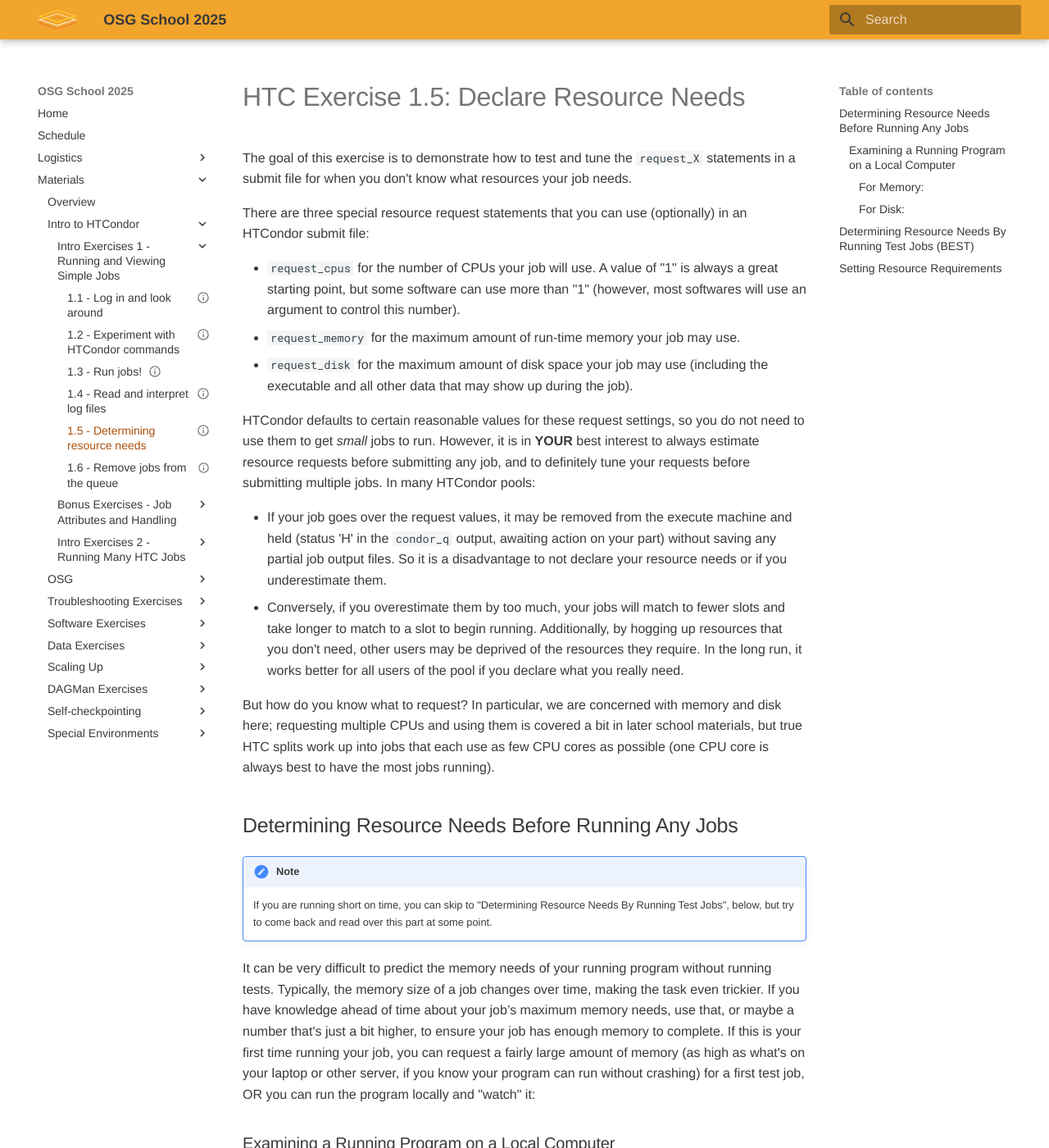
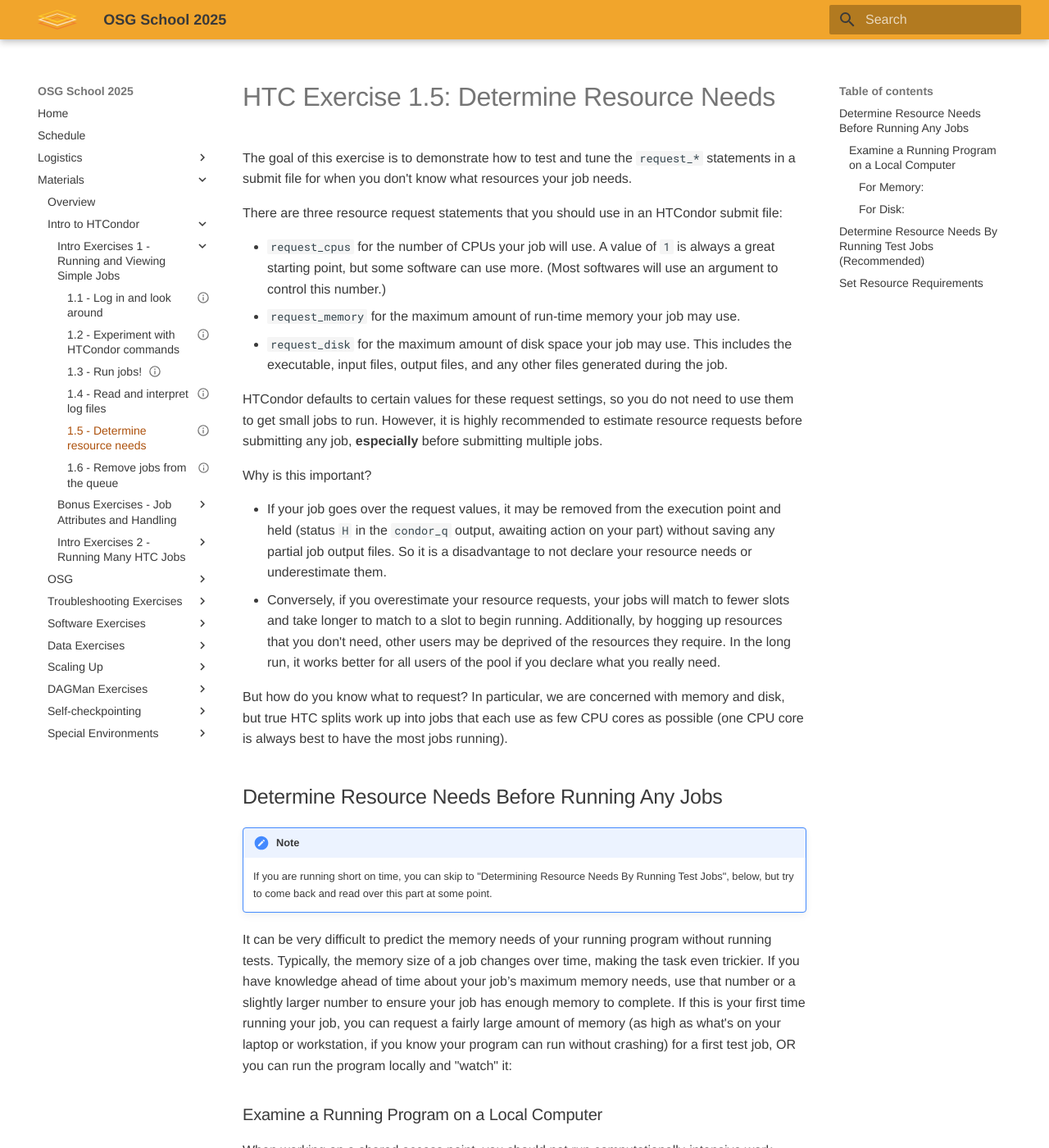
Before and after one commit to osg-htc/school-2025, an MkDocs documentation site: the page built from docs/materials/htcondor/part1-ex5-request.md, in a window 1280 px wide and 1400 px high. Shown: the whole window at 82% size. Built offline with MkDocs 1.6.1 and Material for MkDocs 9.7.7, drawn with Linux system fonts in a browser that asks for light colours; some of the changed text lies outside the part shown.

Commit message:
Update intro HTC 1.5

````diff
--- a/docs/materials/htcondor/part1-ex5-request.md
+++ b/docs/materials/htcondor/part1-ex5-request.md
@@ -4,35 +4,36 @@ status: testing
 
 <style type="text/css"> pre em { font-style: normal; background-color: yellow; } pre strong { font-style: normal; font-weight: bold; color: \#008; } </style>
 
-HTC Exercise 1.5: Declare Resource Needs
+HTC Exercise 1.5: Determine Resource Needs
 ===========================================
 
-The goal of this exercise is to demonstrate how to test and tune the `request_X` statements in a submit file for when you don't know what resources your job needs.
+The goal of this exercise is to demonstrate how to test and tune the `request_*` statements in a submit file for when you don't know what resources your job needs.
 
-There are three special resource request statements that you can use (optionally) in an HTCondor submit file:
+There are three resource request statements that you should use in an HTCondor submit file:
 
--  `request_cpus` for the number of CPUs your job will use. A value of "1" is always a great starting point, but some software can use more than "1" (however, most softwares will use an argument to control this number).
+-  `request_cpus` for the number of CPUs your job will use. A value of `1` is always a great starting point, but some software can use more. (Most softwares will use an argument to control this number.)
 -  `request_memory` for the maximum amount of run-time memory your job may use.
--  `request_disk` for the maximum amount of disk space your job may use (including the executable and all other data that may show up during the job).
+-  `request_disk` for the maximum amount of disk space your job may use. This includes the executable, input files, output files, and any other files generated during the job.
 
-HTCondor defaults to certain reasonable values for these request settings, so you do not need to use them to get *small* jobs to run.
-However, it is in **YOUR** best interest to always estimate resource requests before submitting any job, and to definitely tune your requests before submitting multiple jobs. In many HTCondor pools:
+HTCondor defaults to certain values for these request settings, so you do not need to use them to get small jobs to run. However, it is highly recommended to estimate resource requests before submitting any job, **especially** before submitting multiple jobs.
 
--  If your job goes over the request values, it may be removed from the execute machine and held (status 'H' in the `condor_q` output, awaiting action on your part) without saving any partial job output files. So it is a disadvantage to not declare your resource needs or if you underestimate them.
--  Conversely, if you overestimate them by too much, your jobs will match to fewer slots and take longer to match to a slot to begin running. Additionally, by hogging up resources that you don't need, other users may be deprived of the resources they require. In the long run, it works better for all users of the pool if you declare what you really need.
+Why is this important?
 
-But how do you know what to request? In particular, we are concerned with memory and disk here; requesting multiple CPUs and using them is covered a bit in later school materials, but true HTC splits work up into jobs that each use as few CPU cores as possible (one CPU core is always best to have the most jobs running).
+-  If your job goes over the request values, it may be removed from the execution point and held (status `H` in the `condor_q` output, awaiting action on your part) without saving any partial job output files. So it is a disadvantage to not declare your resource needs or underestimate them.
+-  Conversely, if you overestimate your resource requests, your jobs will match to fewer slots and take longer to match to a slot to begin running. Additionally, by hogging up resources that you don't need, other users may be deprived of the resources they require. In the long run, it works better for all users of the pool if you declare what you really need.
 
-Determining Resource Needs Before Running Any Jobs
+But how do you know what to request? In particular, we are concerned with memory and disk, but true HTC splits work up into jobs that each use as few CPU cores as possible (one CPU core is always best to have the most jobs running).
+
+Determine Resource Needs Before Running Any Jobs
 --------------------------------------------------
 
 !!! note
     If you are running short on time, you can skip to "Determining Resource Needs By Running Test Jobs", below, but try to come back and read over this part at some point.
 
 It can be very difficult to predict the memory needs of your running program without running tests. Typically, the memory size of a job changes over time, making the task even trickier.
-If you have knowledge ahead of time about your job’s maximum memory needs, use that, or maybe a number that's just a bit higher, to ensure your job has enough memory to complete. If this is your first time running your job, you can request a fairly large amount of memory (as high as what's on your laptop or other server, if you know your program can run without crashing) for a first test job, OR you can run the program locally and "watch" it:
+If you have knowledge ahead of time about your job’s maximum memory needs, use that number or a slightly larger number to ensure your job has enough memory to complete. If this is your first time running your job, you can request a fairly large amount of memory (as high as what's on your laptop or workstation, if you know your program can run without crashing) for a first test job, OR you can run the program locally and "watch" it:
 
-### Examining a Running Program on a Local Computer
+### Examine a Running Program on a Local Computer
 
 When working on a shared access point, you should not run computationally-intensive work because it can use resources needed by HTCondor to manage the queue for all uses.
 However, you may have access to other computers (your laptop, for example, or another server) where you can observe the memory usage of a program. The downside is that you'll have to watch a program run for essentially the entire time, to make sure you catch the maximum memory usage.
@@ -76,21 +77,21 @@ Swap:  4194296k total,      148k used,  4194148k free,  2960760k cached
 The `top` command (shown here with an option to limit the output to a single user ID) also shows information about running processes, but updates periodically by itself. Type the letter `q` to quit the interactive display. Again, the highlighted `RES` column shows an approximation of memory usage.
 
 #### For Disk:
-Determining disk needs may be a bit easier, because you can check on the size of files that a program is using while it runs. However, it is important to count all files that HTCondor counts to get an accurate size. HTCondor counts **everything** in your job sandbox toward your job’s disk usage:
+Determining disk needs is easier, because you can check on the size of files that a program is using while it runs. However, it is important to count all files that HTCondor counts to get an accurate size. HTCondor counts **everything** in your job sandbox toward your job’s disk usage:
 
 -   The executable itself
 -   All "input" files (anything else that gets transferred TO the job, even if you don't think of it as "input")
 -   All files created during the job (broadly defined as "output"), including the captured standard output and error files that you list in the submit file.
 -   All temporary files created in the sandbox, even if they get deleted by the executable before it's done.
 
-If you can run your program within a single directory on a local computer (not on the access point), you should be able to view files and their sizes with the `ls` and `du` commands.
+If you can run your program within a single directory on a local computer (not on the access point), you should be able to view files and their sizes with the `ls -lh` and `du` commands.
 
-Determining Resource Needs By Running Test Jobs (BEST)
+Determine Resource Needs By Running Test Jobs (Recommended)
 ------------------------------------------------------
 
 Despite the techniques mentioned above, by far the easiest approach to measuring your job’s resource needs is to run one or a small number of sample jobs and have HTCondor itself tell you about the resources used during the runs.
 
-For example, here is a strange Python script that does not do anything useful, but consumes some real resources while running:
+For example, here is a Python script that does not do anything useful but consumes some real resources while running:
 
 ``` python
 #!/usr/bin/env python3
@@ -106,27 +107,28 @@ time.sleep(60)
 
 Without trying to figure out what this code does or how many resources it uses, create a submit file for it,
 and run it once with HTCondor, starting with somewhat high memory requests ("1GB" for memory and disk is a good starting point, unless you think the job will use far more).
+
 When it is done, examine the log file. In particular, we care about these lines:
 
 ``` file
     Partitionable Resources :    Usage  Request Allocated
        Cpus                 :                 1         1
        Disk (KB)            :     6739  1048576   8022934
-       Memory (MB)          :        3     1024      1024
+       Memory (MB)          :       99     1024      1024
 ```
 
-So, now we know that HTCondor saw that the job used 6,739 KB of disk (= about 6.5 MB) and 3 MB of memory!
+So, now we know that HTCondor saw that the job used 6,739 KB of disk (= about 6.5 MB) and 99 MB of memory!
 
 This is a great technique for determining the real resource needs of your job. If you think resource needs vary from run to run, submit a few sample jobs and look at all the results. You should round up your resource requests a little, just in case your job occasionally uses more resources.
 
-Setting Resource Requirements
+Set Resource Requirements
 -----------------------------
 
 Once you know your job’s resource requirements, it is easy to declare them in your submit file. For example, taking our results above as an example, we might slightly increase our requests above what was used, just to be safe:
 
 ```hl_lines="1 3"
-# rounded up from 3 MB
-request_memory = 4MB
+# rounded up from 99 MB
+request_memory = 120MB
 # rounded up from 6.5 MB
 request_disk = 7MB
 ```
--- a/mkdocs.yml
+++ b/mkdocs.yml
@@ -41,7 +41,7 @@ nav:
         - 1.2 - Experiment with HTCondor commands: materials/htcondor/part1-ex2-commands.md
         - 1.3 - Run jobs!:   materials/htcondor/part1-ex3-jobs.md
         - 1.4 - Read and interpret log files: materials/htcondor/part1-ex4-logs.md
-        - 1.5 - Determining resource needs: materials/htcondor/part1-ex5-request.md
+        - 1.5 - Determine resource needs: materials/htcondor/part1-ex5-request.md
         - 1.6 - Remove jobs from the queue: materials/htcondor/part1-ex6-remove.md
       - Bonus Exercises - Job Attributes and Handling:
         - Bonus Exercise 1.7 - Compile and run some C code: materials/htcondor/part1-ex7-compile.md
````
Also changed, not shown: other parts of docs/materials/htcondor/part1-ex5-request.md (+3 -3 lines).
